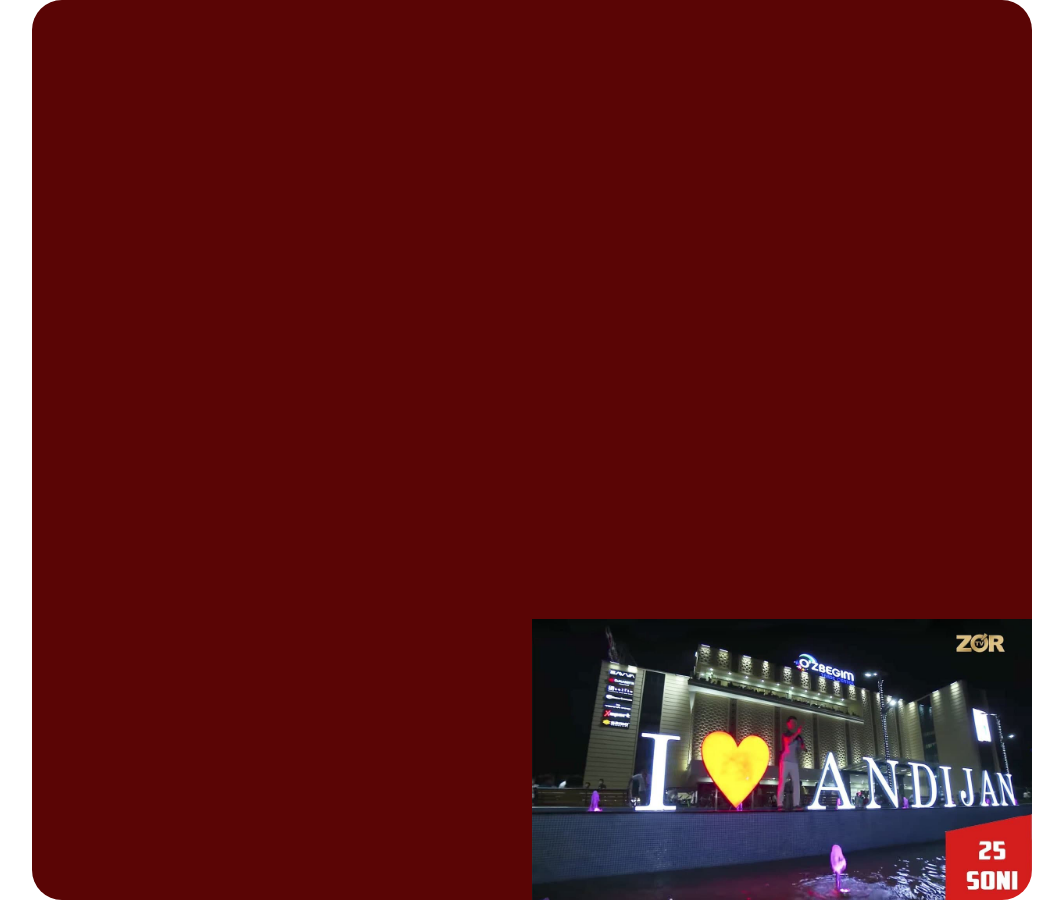
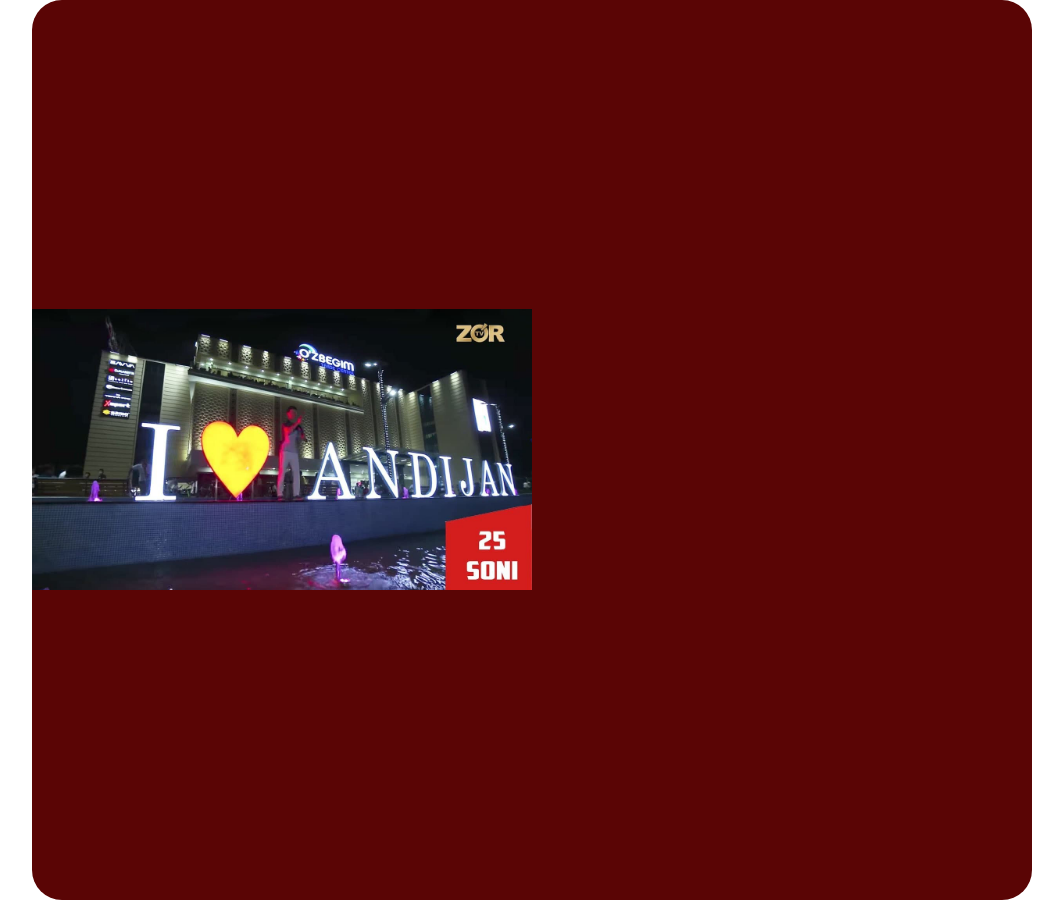
Before and after one commit to islomiy0010/myFirstProject, a plain HTML site: page index.html in a window 1280 px wide. Shown: the whole page, without its empty margins (108-1171 px from the left). Drawn offline with Linux system fonts and the light colour scheme.

Commit message:
mening ikkinchi ozgartirishim

```diff
--- a/index.html
+++ b/index.html
@@ -11,14 +11,14 @@
         {
             width: 1000px;
             height: 900px;
-            background: rgb(90, 5, 5) url("photo3.jpg") no-repeat right bottom;
+            background: rgb(90, 5, 5) url("photo3.jpg") no-repeat left center;
             background-size: 500px;
             border-radius: 30px;
             transition: all 3s;
         }
         #page:hover
         {
-            background:  rosybrown url("photo3.jpg") no-repeat right top;
+            background:  rosybrown url("photo3.jpg") no-repeat right center;
             background-size: 500px ;
         }
     </style>
```
